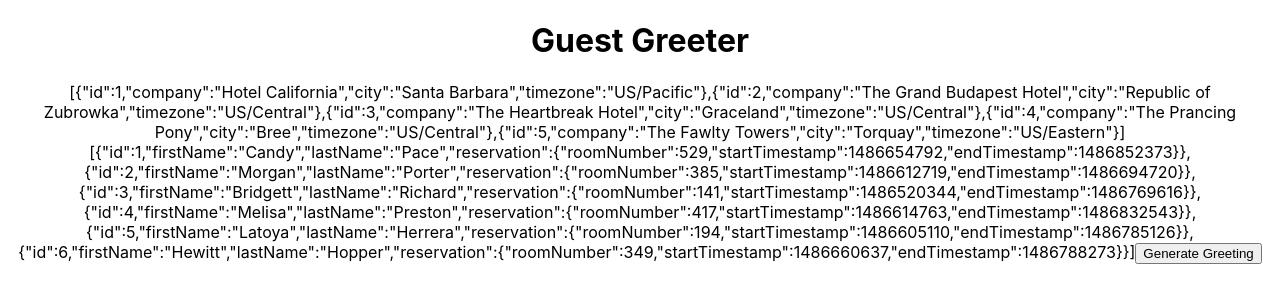
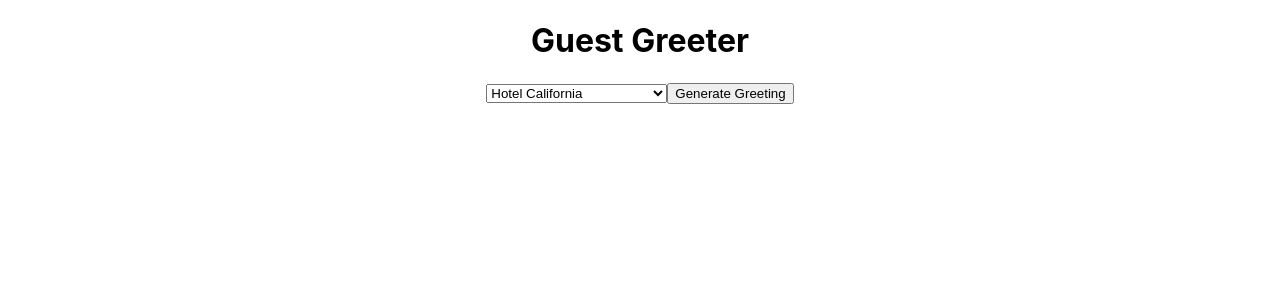
Before and after one commit to luketpena/guest-greeter, a React (Create React App) app: page / in a window 1280 px wide. Shown: the top 302 px of the page. Built offline with nearby package versions, Linux system fonts and the light colour scheme.

Commit message:
Can render companies from JSON file

```diff
--- a/src/Components/App/App.js
+++ b/src/Components/App/App.js
@@ -17,9 +17,9 @@
       let time = new Date().getHours();
       if (time<12) {
         return 'Good morning';
-      } else if (time<5) {
+      } else if (time<16) {
         return 'Good afternoon';
-      } else if (time<8) {
+      } else if (time<19) {
         return 'Good evening';
       } else {
         return 'Good night'
@@ -29,14 +29,24 @@
 
   function generateGreeting() {
     let newMessage = new Message('Luke','Peña');
-    newMessage.findTime();
+    console.log(newMessage.findTime());
+  }
+
+  function renderCompanyOptions() {
+
+    return Companies.map( (item,i)=> {
+      return <option key={i} value={i}>{item.company}</option>
+    });
   }
 
   return (
     <div className="App">
       <h1>Guest Greeter</h1>
-      {JSON.stringify(Companies)}
-      {JSON.stringify(Guests)}
+      <select>
+        <option disabled value=""/>
+        {renderCompanyOptions()}
+      </select>
+
       <button onClick={generateGreeting}>Generate Greeting</button>
     </div>
   );
```
